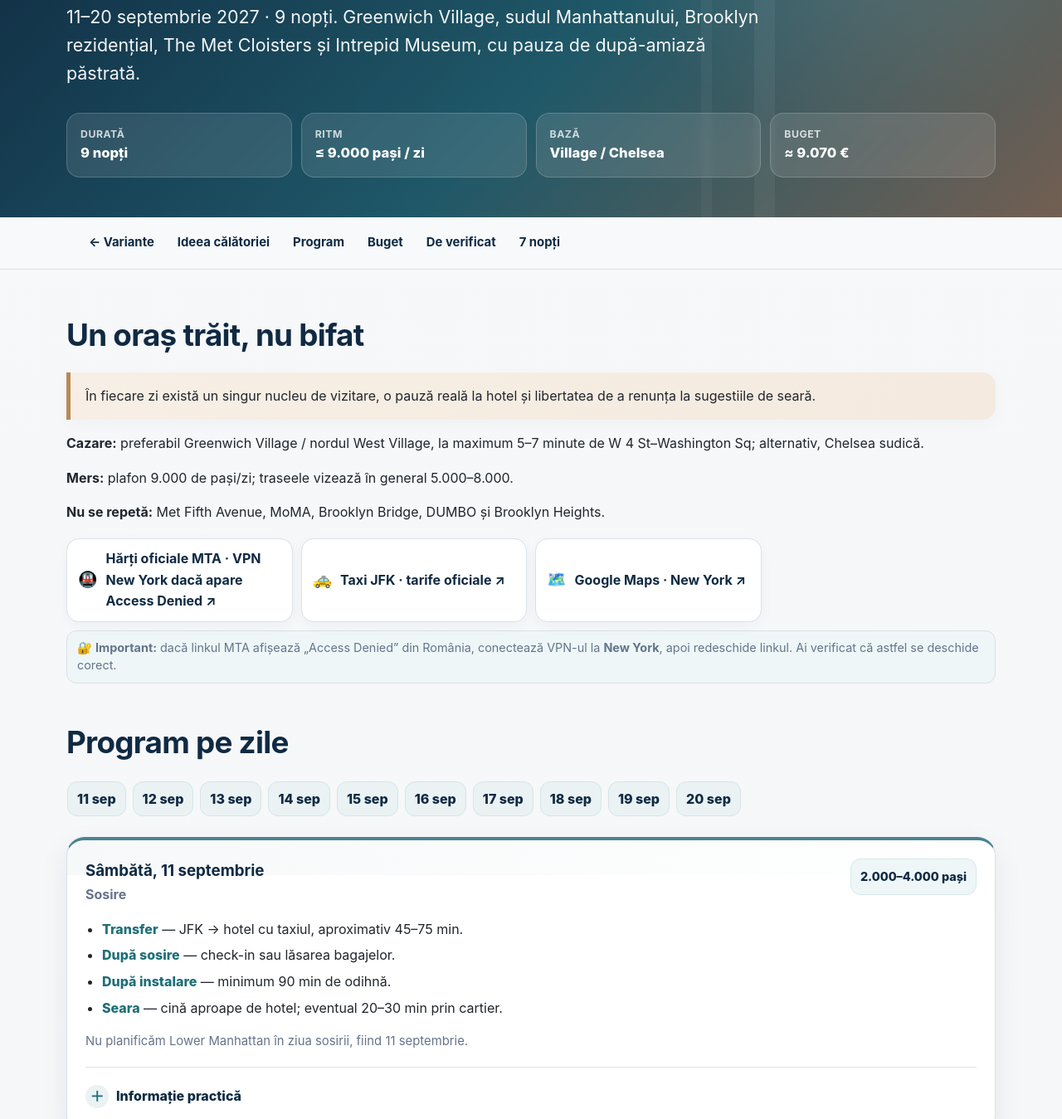
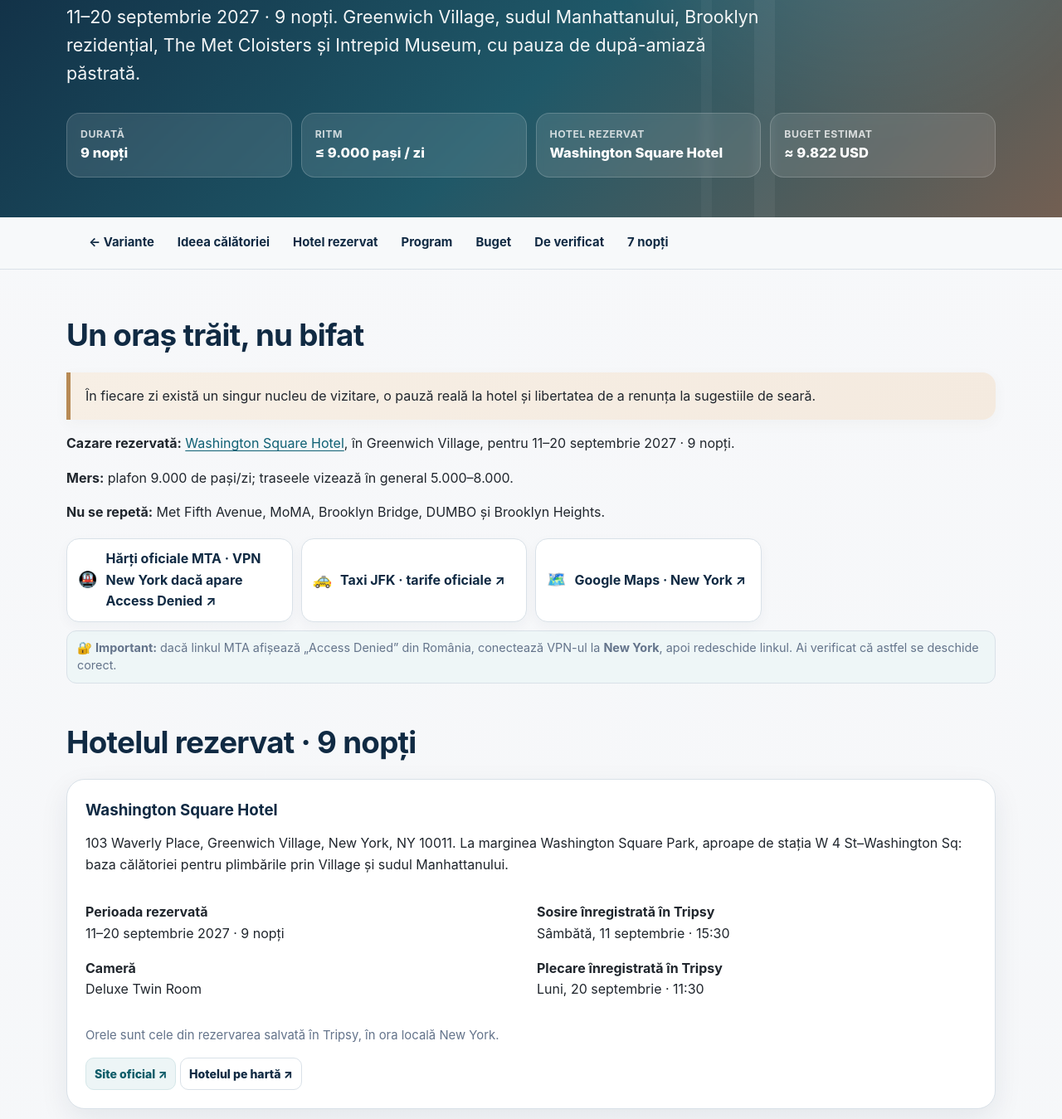
Before and after one commit to cristianpaun70-cyber/new-york-2027, a plain HTML site: page new-york-9-nopti.html in a window 1280 px wide. Shown: the part 261-1610 px from the top of the page at 83% size. Drawn offline with Linux system fonts and the light colour scheme.

Commit message:
Add Washington Square Hotel booking for September 11–20, 2027; retain 7-night alternative

```diff
--- a/new-york-9-nopti.html
+++ b/new-york-9-nopti.html
@@ -75,13 +75,14 @@
 <div class="metrics">
 <div class="metric"><b>Durată</b><span>9 nopți</span></div>
 <div class="metric"><b>Ritm</b><span>≤ 9.000 pași / zi</span></div>
-<div class="metric"><b>Bază</b><span>Village / Chelsea</span></div>
-<div class="metric"><b>Buget</b><span>≈ 9.070 €</span></div>
+<div class="metric"><b>Hotel rezervat</b><span>Washington Square Hotel</span></div>
+<div class="metric"><b>Buget estimat</b><span>≈ 9.822 USD</span></div>
 </div>
 </div>
 </header>
 <div class="sticky"><nav class="nav"><a href="index.html">← Variante</a>
 <a href="#idee">Ideea călătoriei</a>
+<a href="#cazare">Hotel rezervat</a>
 <a href="#program">Program</a>
 <a href="#buget">Buget</a>
 <a href="#verificari">De verificat</a>
@@ -90,7 +91,7 @@
 <section id="idee">
 <h2>Un oraș trăit, nu bifat</h2>
 <div class="callout">În fiecare zi există un singur nucleu de vizitare, o pauză reală la hotel și libertatea de a renunța la sugestiile de seară.</div>
-<p><b>Cazare:</b> preferabil Greenwich Village / nordul West Village, la maximum 5–7 minute de W 4 St–Washington Sq; alternativ, Chelsea sudică.</p>
+<p><b>Cazare rezervată:</b> <a href="#cazare">Washington Square Hotel</a>, în Greenwich Village, pentru 11–20 septembrie 2027 · 9 nopți.</p>
 <p><b>Mers:</b> plafon 9.000 de pași/zi; traseele vizează în general 5.000–8.000.</p>
 <p><b>Nu se repetă:</b> Met Fifth Avenue, MoMA, Brooklyn Bridge, DUMBO și Brooklyn Heights.</p>
 
@@ -100,6 +101,19 @@
 <a class="quick-link" href="https://www.google.com/maps/search/?api=1&amp;query=New+York+City" rel="noopener" target="_blank"><span>🗺️</span><span>Google Maps · New York ↗</span></a>
 </div>
 <p class="vpn-note">🔐 <strong>Important:</strong> dacă linkul MTA afișează „Access Denied” din România, conectează VPN-ul la <strong>New York</strong>, apoi redeschide linkul. Ai verificat că astfel se deschide corect.</p></section>
+<section id="cazare">
+<h2>Hotelul rezervat · 9 nopți</h2>
+<div class="card">
+<h3>Washington Square Hotel</h3>
+<p>103 Waverly Place, Greenwich Village, New York, NY 10011. La marginea Washington Square Park, aproape de stația W 4 St–Washington Sq: baza călătoriei pentru plimbările prin Village și sudul Manhattanului.</p>
+<div class="overview">
+<div><p><b>Perioada rezervată</b><br/>11–20 septembrie 2027 · 9 nopți</p><p><b>Cameră</b><br/>Deluxe Twin Room</p></div>
+<div><p><b>Sosire înregistrată în Tripsy</b><br/>Sâmbătă, 11 septembrie · 15:30</p><p><b>Plecare înregistrată în Tripsy</b><br/>Luni, 20 septembrie · 11:30</p></div>
+</div>
+<p class="small">Orele sunt cele din rezervarea salvată în Tripsy, în ora locală New York.</p>
+<div class="actions"><a class="btn" href="https://washingtonsquarehotel.com/" rel="noopener" target="_blank">Site oficial ↗</a> <a class="btn secondary" href="https://www.google.com/maps/search/?api=1&amp;query=Washington+Square+Hotel+103+Waverly+Place+New+York" rel="noopener" target="_blank">Hotelul pe hartă ↗</a></div>
+</div>
+</section>
 <section id="program">
 <h2>Program pe zile</h2><div aria-label="Navigare rapidă pe zile" class="day-jump"><a href="#zi-11">11 sep</a><a href="#zi-12">12 sep</a><a href="#zi-13">13 sep</a><a href="#zi-14">14 sep</a><a href="#zi-15">15 sep</a><a href="#zi-16">16 sep</a><a href="#zi-17">17 sep</a><a href="#zi-18">18 sep</a><a href="#zi-19">19 sep</a><a href="#zi-20">20 sep</a></div>
 <article class="day" id="zi-11">
@@ -212,10 +226,10 @@
 </section>
 <section id="buget">
 <h2>Buget de lucru pentru doi</h2>
-<p class="small">SUMMIT: alocație de planificare de 150 USD pentru doi, scăzută din rezervă; nu este un tarif confirmat pentru 2027. Plafonul total rămâne neschimbat. Verificați taxele și eventualul supliment pentru apus înainte de rezervare.</p>
+<p class="small">SUMMIT: alocație de planificare de 150 USD pentru doi, scăzută din rezervă; nu este un tarif confirmat pentru 2027. Verificați taxele și eventualul supliment pentru apus înainte de rezervare.</p>
 <div class="budget">
 <div><b>Zboruri dus-întors</b><br/>2.160 USD</div>
-<div><b>Hotel · 9 nopți</b><br/>4.400 USD</div>
+<div><b>Hotel rezervat · 9 nopți</b><br/>3.896,26 USD</div>
 <div><b>Mese și cafenele</b><br/>1.980 USD</div>
 
 <div><b>Cinci muzee / atracții</b><br/>306 USD</div>
@@ -224,11 +238,11 @@
 <div><b>Rezervă</b><br/>735 USD</div>
 <div><b>SUMMIT · doi</b><br/>150 USD alocați</div>
 </div>
-<p><b>Total plafon actualizat:</b> aproximativ 10.326 USD, adică circa <b>9.420 €</b> la cursul de lucru folosit în program.</p>
-<p class="small">Estimarea este orientativă; hotelul și zborurile pot schimba cel mai mult totalul.</p>
+<p><b>Total estimat actualizat:</b> 9.822,26 USD pentru doi, folosind prețul hotelului înregistrat în Tripsy și estimările existente pentru celelalte categorii.</p>
+<p class="small">Hotel: 3.896,26 USD pentru întreaga rezervare, conform Tripsy. Celelalte sume rămân estimări de planificare; verificați în confirmarea hotelului taxele incluse și eventualele sume de achitat separat.</p>
 </section>
 <section id="verificari">
-<h2>De verificat înainte de rezervare</h2>
+<h2>Rezervări și verificări înainte de plecare</h2>
 <div class="overview">
 <div class="card"><h3>SUMMIT</h3><p>Confirmați programul și tariful pentru luni, 13 septembrie 2027; alegeți intervalul după vizibilitate și ora apusului.</p></div>
 <div class="card"><h3>Frick</h3><p>Programul și biletul cu oră fixă pentru septembrie 2027.</p></div>
@@ -237,7 +251,7 @@
 <div class="card"><h3>Cloisters</h3><p>Confirmați programul și eventualele modificări de tarif.</p></div>
 <div class="card"><h3><a class="text-link" href="https://intrepidmuseum.org/" rel="noopener" target="_blank">Intrepid Museum</a></h3><p>Confirmați programul și tariful pentru duminică, 19 septembrie 2027.</p></div>
 
-<div class="card"><h3>Hotel</h3><p>Comparați tariful pentru toate cele 9 nopți, cu toate taxele incluse.</p></div>
+<div class="card"><h3>Hotel rezervat</h3><p>Washington Square Hotel · 11–20 septembrie 2027 · Deluxe Twin Room. <a href="#cazare">Detaliile cazării ↑</a></p></div>
 <div class="card"><h3>Asigurare</h3><p>Cumpărați polița pentru întreaga perioadă 11–20 septembrie.</p></div>
 </div>
 </section>
```
Also changed, not shown: index.html (+2 -2 lines).
